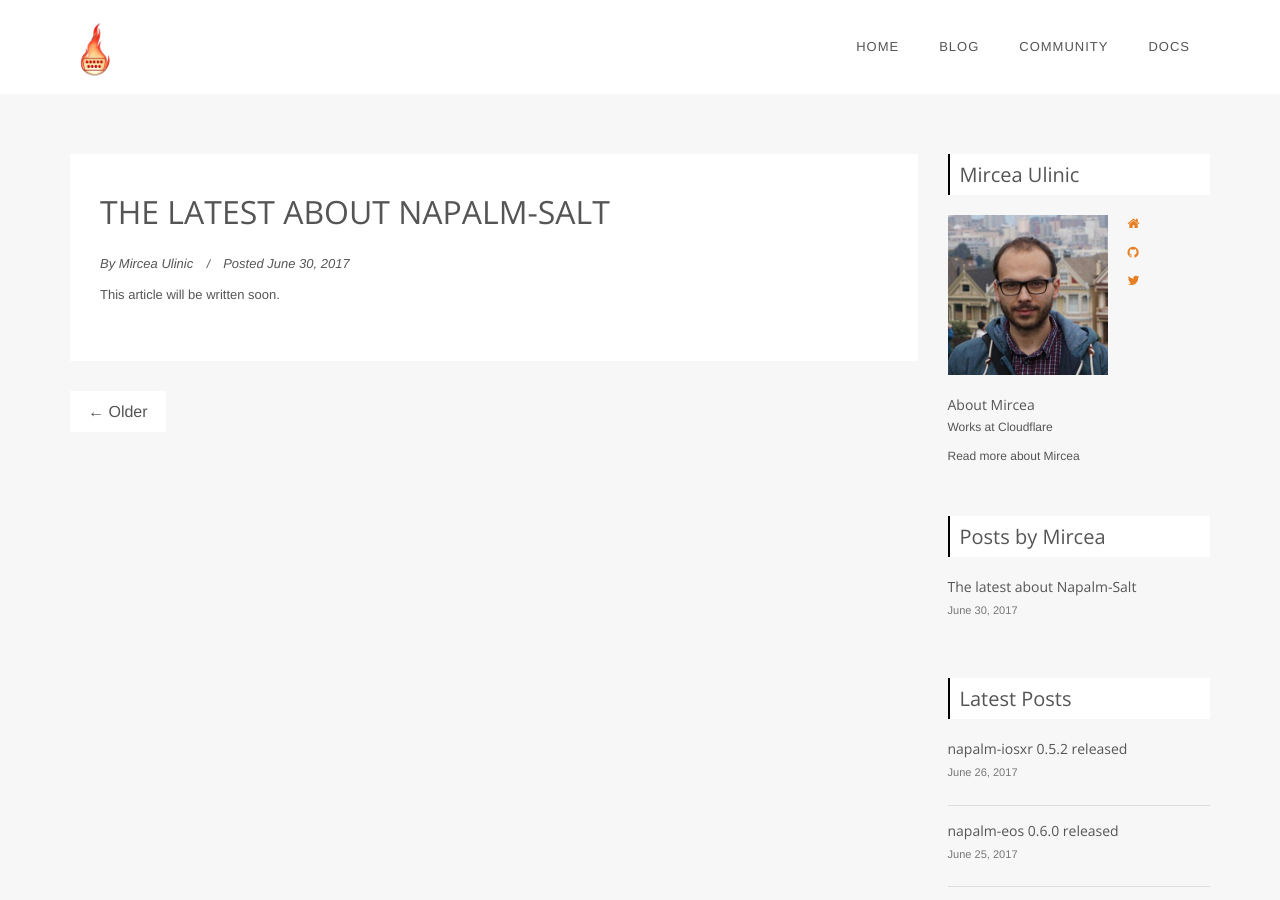
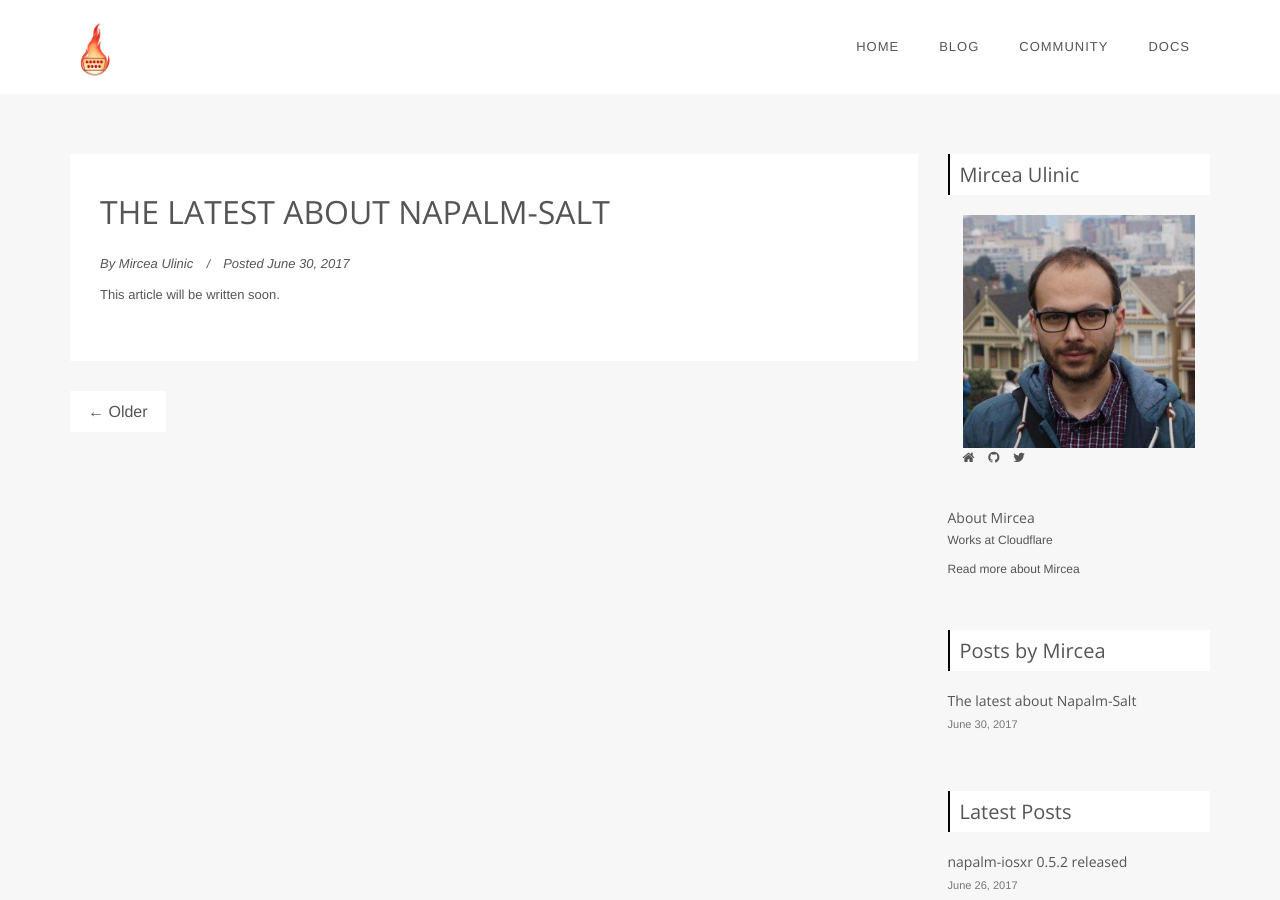
Before and after one commit to napalm-automation/napalm-automation.github.io, a Jekyll site: the page built from _posts/mirceaulinic/2017-06-30-what-is-new-with-napalm-salt.md, in a window 1280 px wide and 900 px high. Built offline with Jekyll 4.4.1, drawn with Linux system fonts in a browser that asks for light colours.

Commit message:
Sidebar profile

```diff
--- a/_data/authors.yml
+++ b/_data/authors.yml
@@ -4,6 +4,7 @@ dbarrosop:
   bio         : "Works at <a href='https://www.fastly.com/'>Fastly</a>"
   avatar      : "dbarrosop-160x160.png"
   avatar_440  : "dbarrosop-440x440.png"
+  avatar_sidebar      : "david-barroso-600x400.png"
   uri         : "https://www.dravetech.com/"
   github      : "dbarrosop"
   twitter     : "dbarrosop"
@@ -15,6 +16,7 @@ mirceaulinic:
   bio         : "Works at <a href='https://www.cloudflare.com/'>Cloudflare</a>"
   avatar      : "mirceaulinic-160x160.png"
   avatar_440  : "mircea-398x398.jpeg"
+  avatar_sidebar  : "mircea-398x398.jpeg"
   github      : "mirceaulinic"
   uri         : "https://mirceaulinic.net/"
   twitter     : "mirceaulinic"
--- a/_includes/author-profile.html
+++ b/_includes/author-profile.html
@@ -8,35 +8,44 @@
 
 
 <div class="headline-v2"><h2>{{ author.name }}</h2></div>
-<dl class="dl-horizontal">
-  <dt><img src="/images/profiles/{{ author.avatar }}" alt="{{ author.name }}" /></dt>
-  <dd>
+
+<div class="magazine-posts col-md-12 col-sm-6 margin-bottom-30">
+  <div class="magazine-posts-img">
+    <img class="img-responsive" src="/images/profiles/{{ author.avatar_sidebar }}" alt="{{ author.name }}">
+  </div>
+  <ul class="list-inline">
 {% if author.uri %}
-    <p><a href="{{ author.uri }}" class="tooltips" data-toggle="tooltip" data-placement="top" title="" data-original-title="Homepage">
+    <li>
+      <a href="{{ author.uri }}" class="tooltips" data-toggle="tooltip" data-placement="top" title="" data-original-title="Website">
         <i class="fa fa-home"></i>
       </a>
-    </p>
+    </li>
 {% endif %}
 {% if author.github %}
-    <p><a href="https://github.com/{{ author.github }}" class="tooltips" data-toggle="tooltip" data-placement="top" title="" data-original-title="GitHub">
+    <li>
+      <a href="https://github.com/{{ author.github }}" class="tooltips" data-toggle="tooltip" data-placement="top" title="" data-original-title="GitHub">
         <i class="fa fa-github"></i>
       </a>
-    </p>
+    </li>
 {% endif %}
 {% if author.twitter %}
-    <p><a href="https://www.twitter.com/{{ author.twitter }}" class="tooltips" data-toggle="tooltip" data-placement="top" title="" data-original-title="Twitter">
+    <li>
+      <a href="https://www.twitter.com/{{ author.twitter }}" class="tooltips" data-toggle="tooltip" data-placement="top" title="" data-original-title="Twitter">
         <i class="fa fa-twitter"></i>
       </a>
-    </p>
+    </li>
 {% endif %}
 {% if author.linkedin %}
-    <p><a href="https://www.linkedin.com/in/{{ author.linkedin }}" class="tooltips" data-toggle="tooltip" data-placement="top" title="" data-original-title="Linkedin">
+    <li>
+      <a href="https://www.linkedin.com/in/{{ author.linkedin }}" class="tooltips" data-toggle="tooltip" data-placement="top" title="" data-original-title="LinkedIn">
         <i class="fa fa-linkedin"></i>
       </a>
-    </p>
+    </li>
 {% endif %}
-  </dd>
-</dl>
+
+
+  </ul>
+</div>
 
 <!-- Latest Links -->
 <ul class="list-unstyled blog-latest-posts margin-bottom-50">
```
Also changed, not shown: images/profiles/david-barroso-600x400.png (added). Lines whose indentation alone changed are shown as unchanged.
